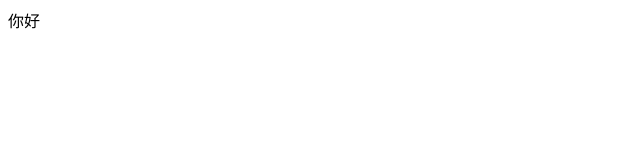
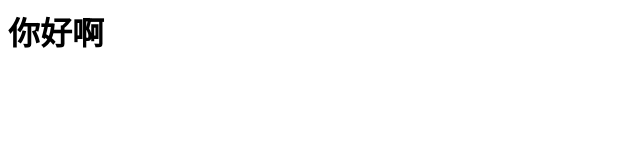
Before and after one commit to zhengyun7758/https-yun-github.github.io-, a plain HTML site: page index.html in a window 1280 px wide. Shown: the whole page, without its empty margins (0-640 px from the left). Drawn offline with Linux system fonts and the light colour scheme.

Commit message:
Update index.html

```diff
--- a/index.html
+++ b/index.html
@@ -1 +1 @@
-<text>你好</text>
+<h1>你好啊</h1>
```
